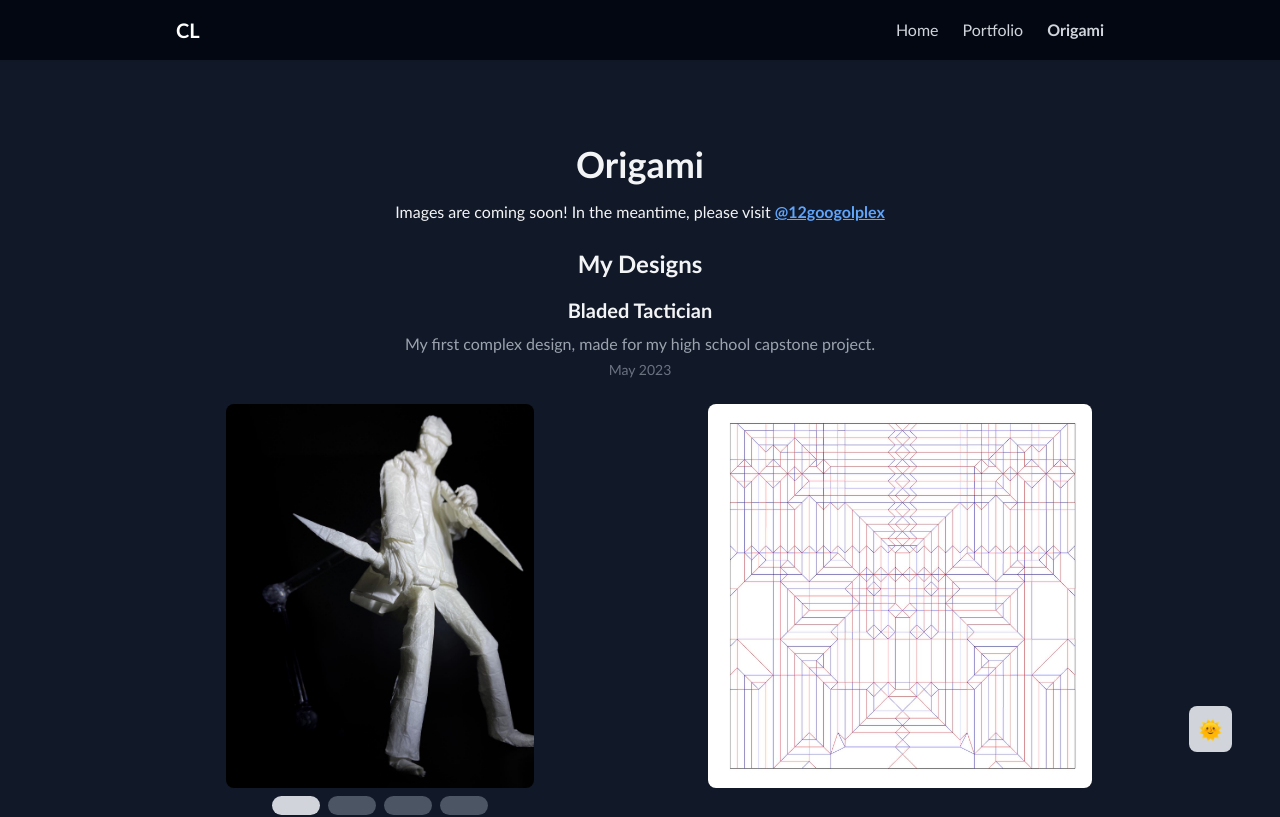
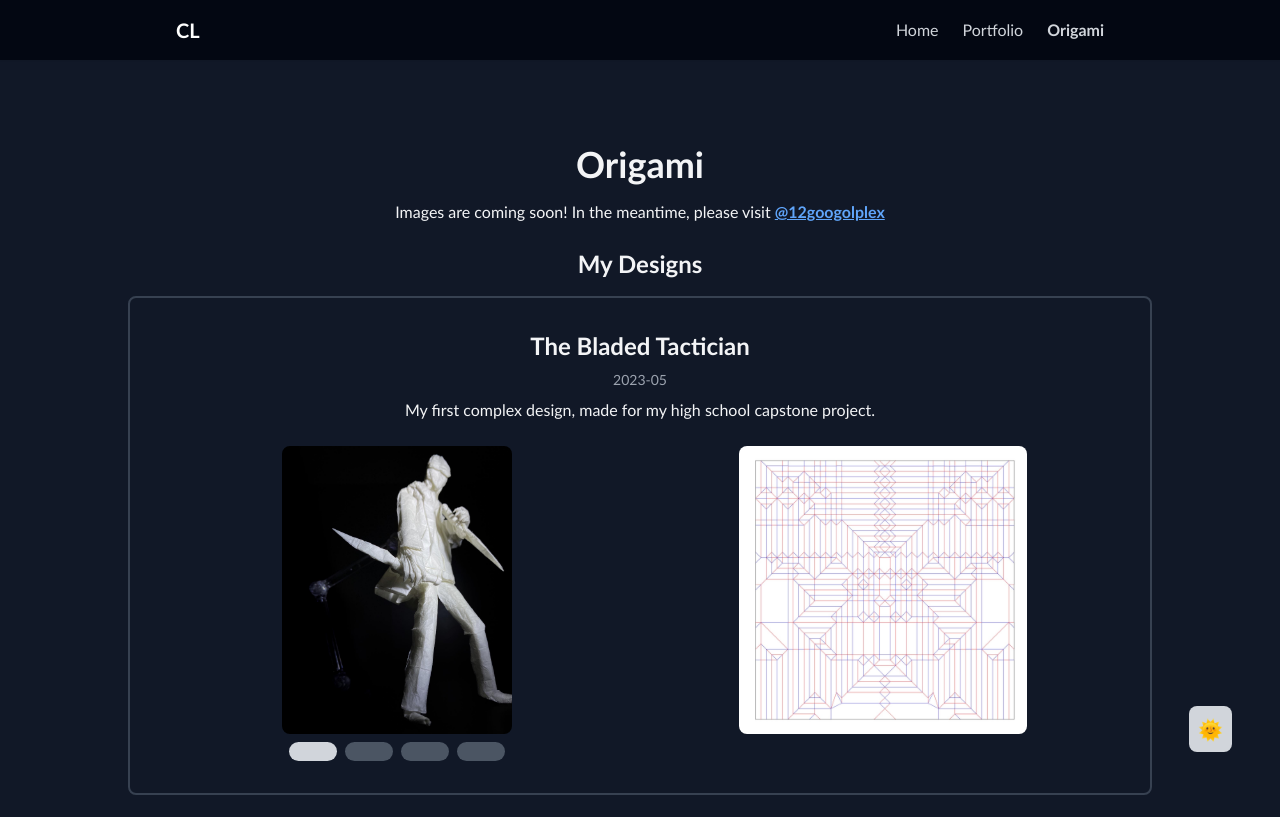
Before and after one commit to Googolplexic/personal-website, a React (Vite) app: page /origami in a window 1280 px wide. Shown: the top 817 px of the page. Built offline with nearby package versions, Linux system fonts and the light colour scheme.

Commit message:
Add new model info files, update existing model titles, and adjust image display sizes in Carousel component

```diff
--- a/src/assets/origami/my-designs/bladed-tactician/info.md
+++ b/src/assets/origami/my-designs/bladed-tactician/info.md
@@ -1,5 +1,5 @@
 ---
-title: Bladed Tactician
+title: The Bladed Tactician
 date: 2023-05
 description: My first complex design, made for my high school capstone project.
 ---
--- a/src/components/Carousel.tsx
+++ b/src/components/Carousel.tsx
@@ -20,11 +20,11 @@ export function Carousel({ modelImages, creasePattern }: CarouselProps) {
         <div className="w-full group">
             <div className={`grid gap-4 ${creasePattern ? 'grid-cols-1 md:grid-cols-2' : 'grid-cols-1 max-w-2xl mx-auto'}`}>
                 <div className="relative group">
-                    <div className="max-w-[80%] h-96 mx-auto rounded-lg flex items-center justify-center bg-transparent">
+                    <div className="max-w-[80%] h-72 mx-auto rounded-lg flex items-center justify-center bg-transparent">
                         <img
                             src={modelImages[selectedImage]}
                             alt={`Model View ${selectedImage + 1}`}
-                            className="max-h-96 w-auto object-contain rounded-lg cursor-pointer"
+                            className="max-h-72 w-auto object-contain rounded-lg cursor-pointer"
                             onClick={() => window.open(modelImages[selectedImage], '_blank')}
                         />
                     </div>
@@ -62,11 +62,11 @@ export function Carousel({ modelImages, creasePattern }: CarouselProps) {
                 </div>
 
                 {creasePattern && (
-                    <div className="max-w-[80%] h-96 mx-auto rounded-lg flex items-center justify-center bg-transparent">
+                    <div className="max-w-[80%] h-72 mx-auto rounded-lg flex items-center justify-center bg-transparent">
                         <img
                             src={creasePattern}
                             alt={`Crease Pattern`}
-                            className="max-h-96 w-auto object-contain rounded-lg cursor-pointer"
+                            className="max-h-72 w-auto object-contain rounded-lg cursor-pointer"
                             onClick={() => window.open(creasePattern, '_blank')}
                         />
                     </div>
--- a/src/components/OrigamiModel.tsx
+++ b/src/components/OrigamiModel.tsx
@@ -10,19 +10,16 @@ interface OrigamiModelProps {
 
 export function OrigamiModel({ title, description, modelImages, creasePattern, date }: OrigamiModelProps) {
     return (
-        <div className="w-full mb-12">
+        <div className="border-2 rounded-lg lg:p-8 p-6 mb-8 dark:border-gray-700 border-gray-400 transition-all h-full">
             <div className="mb-6">
-                <h3 className="text-xl font-semibold mb-2">{title}</h3>
+                <h3 className="text-2xl font-bold mb-2">{title}</h3>
+                {date && (
+                    <p className="text-sm text-gray-600 dark:text-gray-400 mb-2">
+                        {date}
+                    </p>
+                )}
                 {description && (
-                    <p className="text-gray-600 dark:text-gray-400">{description}</p>
-                )}
-                {date && (
-                    <p className="text-sm text-gray-500 dark:text-gray-500 mt-1">
-                        {new Date(date).toLocaleDateString('en-US', {
-                            year: 'numeric',
-                            month: 'long'
-                        })}
-                    </p>
+                    <p>{description}</p>
                 )}
             </div>
             <Carousel
--- a/src/pages/Origami.tsx
+++ b/src/pages/Origami.tsx
@@ -47,7 +47,7 @@ export function Origami() {
                     </section>
 
                     <section>
-                        <h2>Other Artists' Work</h2>
+                        <h2>Models Designed by Other Artists</h2>
                         <div className="grid grid-cols-1 lg:grid-cols-2 gap-8 max-w-5xl mx-auto">
                             {otherDesigns.albums.map((album) => (
                                 <OrigamiModel
--- a/src/utils/albums.ts
+++ b/src/utils/albums.ts
@@ -76,7 +76,7 @@ function processImages(metadataContext: Record<string, string>, imagesContext: R
         }
 
         const albumData = albums.get(albumName)!;
-        if (fileName.includes('-creasepattern.')) {
+        if (fileName.includes('pattern.')) {
             albumData.creasePattern = url;
         } else {
             albumData.modelImages.push(url);
```
Also changed, not shown: src/assets/origami/my-designs/bladed-tactician/pattern.jpeg (renamed from src/assets/origami/my-designs/bladed-tactician/bladed-tactician-creasepattern.jpeg), src/assets/origami/my-designs/template/info.md (renamed from src/assets/origami/my-designs/example/info.md).
